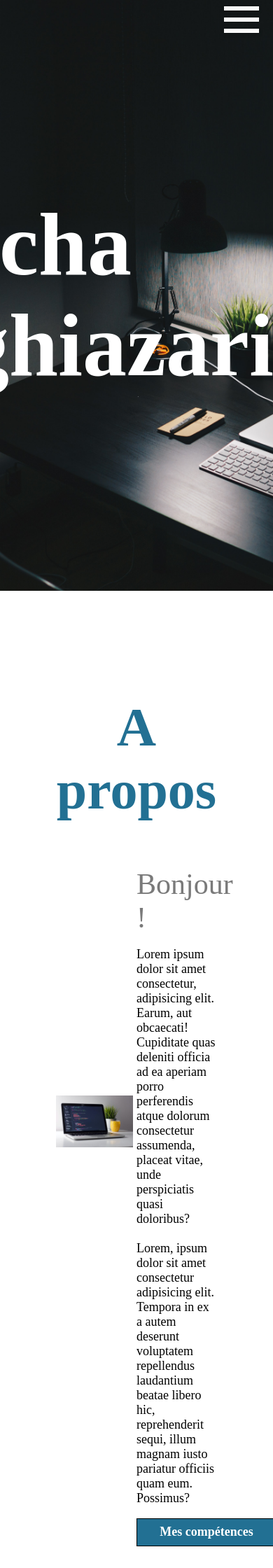
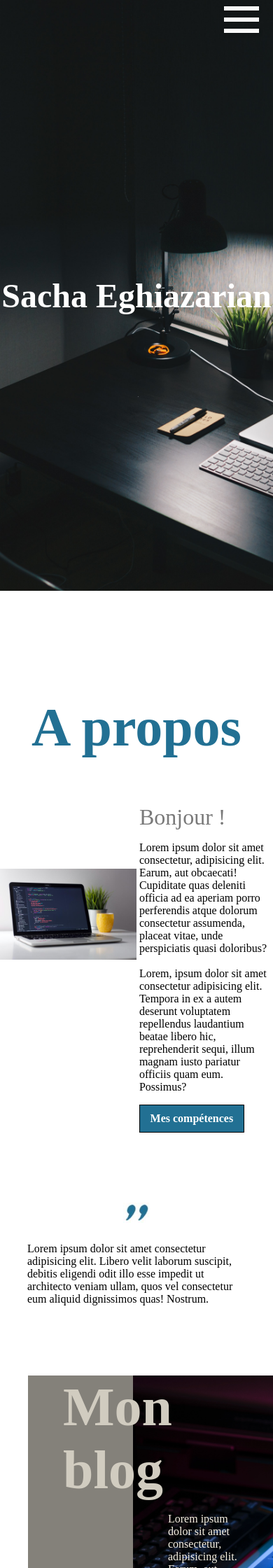
Before and after one commit to Yonuko/Fondamentaux-ordinateur, a PHP site: page /portfolio/ in a window 390 px wide; the page is wider, and only the part inside the window is pictured. Shown: the top 2240 px of that part at 70% size. Run offline with PHP 8.4, Linux system fonts and the light colour scheme; data that the repository does not hold is empty.

Commit message:
Fin du responsive de la page d'accueil

```diff
--- a/assets/scss/main/Accueil.scss
+++ b/assets/scss/main/Accueil.scss
@@ -147,3 +147,108 @@ main{
         }
     }
 }
+
+@media (max-width: 1100px){
+    .image{
+        div{
+            font-size: 86px;
+        }
+    }
+
+    main{
+        .quote{
+            .quote-text{
+                width: 80%;
+            }
+        }
+    }
+}
+
+@media (max-width: 1060px){
+    main{
+        padding: 0;
+
+        .a-propos{
+            background-size: 50%, 100%, auto;
+
+            .message{
+                padding-left: 51%;
+            }
+        }
+
+        .blog{
+            margin-left: 80px;
+            margin-right: 0;
+
+            p{
+                width: 70%;
+            }
+        }
+    }
+}
+
+@media (max-width: 800px){
+    main{
+        .blog{
+            margin-left: 80px;
+            margin-right: 0;
+
+            p{
+                width: 90%;
+            }
+        }
+    }
+}
+
+@media (max-width: 750px){
+    .image{
+        div{
+            font-size: 48px;
+        }
+    }
+
+    main{
+        .a-propos{
+
+            .message{
+                font-size: 16px;
+
+                span{
+                    font-size: 32px;
+                }
+            }
+        }
+
+        .blog{
+            margin-left: 40px;
+            margin-right: 0;
+            background-position: 150px;
+
+            p{
+                width: 90%;
+                padding-left: 200px;
+            }
+
+            h2{
+                margin-left: 50px;
+            }
+
+            .button{
+                margin-left: 200px;
+            }
+        }
+    }
+}
+
+@media (max-width: 650px){
+    main{
+        .project{
+            .project-list{
+                .project-item{
+                    width: 400px;
+                    height: 400px;
+                }
+            }
+        }
+    }
+}
--- a/assets/scss/main/main.scss
+++ b/assets/scss/main/main.scss
@@ -258,3 +258,38 @@ footer{
         }
     }
 }
+
+@media (max-width: 750px){
+    footer{
+        .menu{
+            width: 80%;
+        }
+    }
+}
+
+@media (max-width: 500px){
+    .button{
+        width: 150px;
+        font-size: 16px;
+
+        &:hover{
+            background-color: white;
+            border: #227093 solid 0.5px;
+            color: #227093;
+            font-size: 17px;
+        }
+    }
+}
+
+@media (max-width: 650px){
+    main{
+        .project{
+            .project-list{
+                .project-item{
+                    width: 400px;
+                    height: 400px;
+                }
+            }
+        }
+    }
+}
--- a/assets/style/Site/accueil.css
+++ b/assets/style/Site/accueil.css
@@ -109,4 +109,52 @@ main {
           color: #227093;
           font-size: 26px; }
 
+@media (max-width: 1100px) {
+  .image div {
+    font-size: 86px; }
+
+  main .quote .quote-text {
+    width: 80%; } }
+@media (max-width: 1060px) {
+  main {
+    padding: 0; }
+    main .a-propos {
+      background-size: 50%, 100%, auto; }
+      main .a-propos .message {
+        padding-left: 51%; }
+    main .blog {
+      margin-left: 80px;
+      margin-right: 0; }
+      main .blog p {
+        width: 70%; } }
+@media (max-width: 800px) {
+  main .blog {
+    margin-left: 80px;
+    margin-right: 0; }
+    main .blog p {
+      width: 90%; } }
+@media (max-width: 750px) {
+  .image div {
+    font-size: 48px; }
+
+  main .a-propos .message {
+    font-size: 16px; }
+    main .a-propos .message span {
+      font-size: 32px; }
+  main .blog {
+    margin-left: 40px;
+    margin-right: 0;
+    background-position: 150px; }
+    main .blog p {
+      width: 90%;
+      padding-left: 200px; }
+    main .blog h2 {
+      margin-left: 50px; }
+    main .blog .button {
+      margin-left: 200px; } }
+@media (max-width: 650px) {
+  main .project .project-list .project-item {
+    width: 400px;
+    height: 400px; } }
+
 /*# sourceMappingURL=accueil.css.map */
--- a/assets/style/Site/main.css
+++ b/assets/style/Site/main.css
@@ -193,5 +193,21 @@ footer {
       height: auto;
       margin-top: 200px;
       font-size: 36px; } }
+@media (max-width: 750px) {
+  footer .menu {
+    width: 80%; } }
+@media (max-width: 500px) {
+  .button {
+    width: 150px;
+    font-size: 16px; }
+    .button:hover {
+      background-color: white;
+      border: #227093 solid 0.5px;
+      color: #227093;
+      font-size: 17px; } }
+@media (max-width: 650px) {
+  main .project .project-list .project-item {
+    width: 400px;
+    height: 400px; } }
 
 /*# sourceMappingURL=main.css.map */
```
Also changed, not shown: assets/image/Uploads/Projets/test1.png (added), assets/image/Uploads/Projets/test2.png (added), assets/image/Uploads/Projets/test3.png (added).
